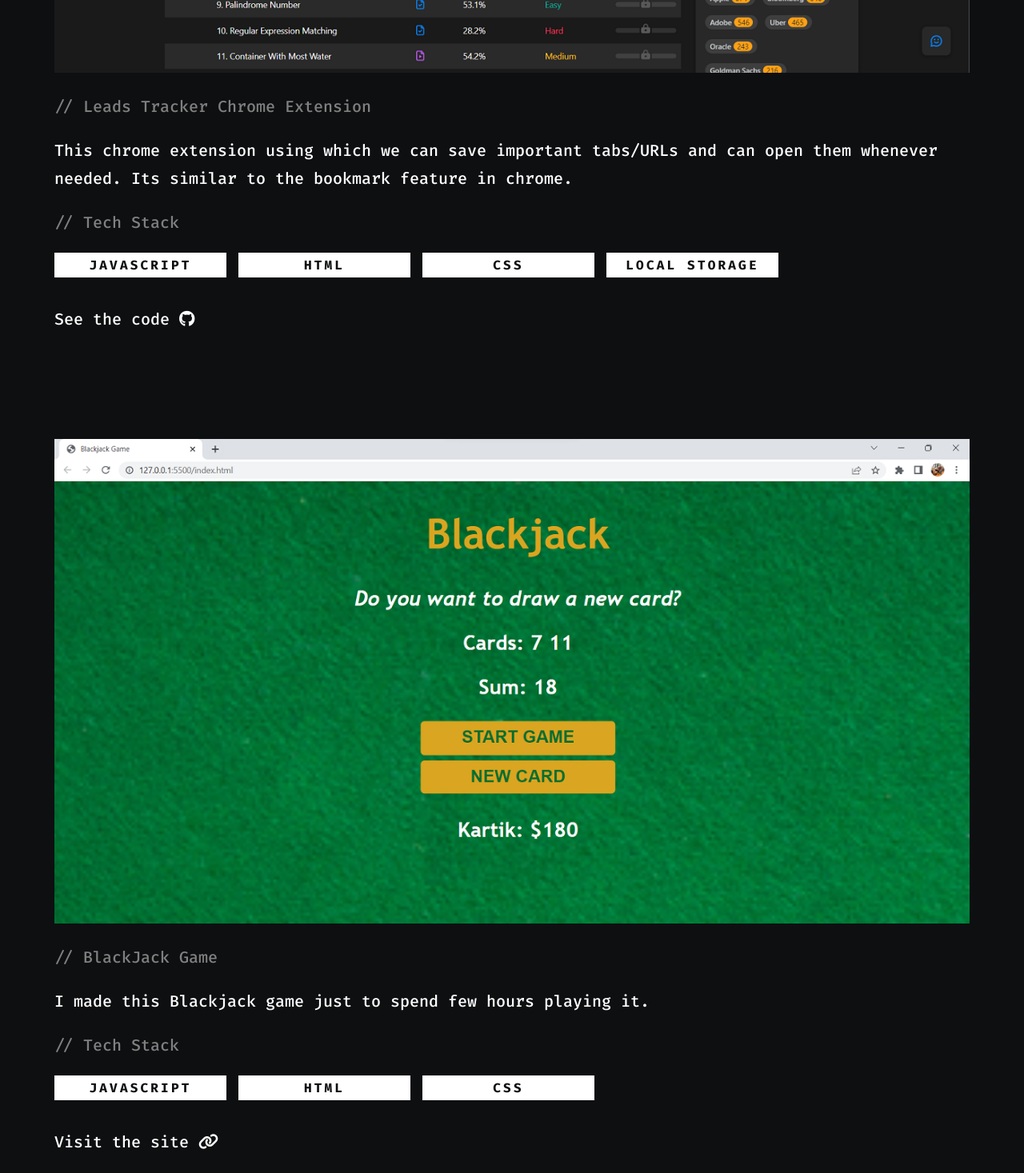
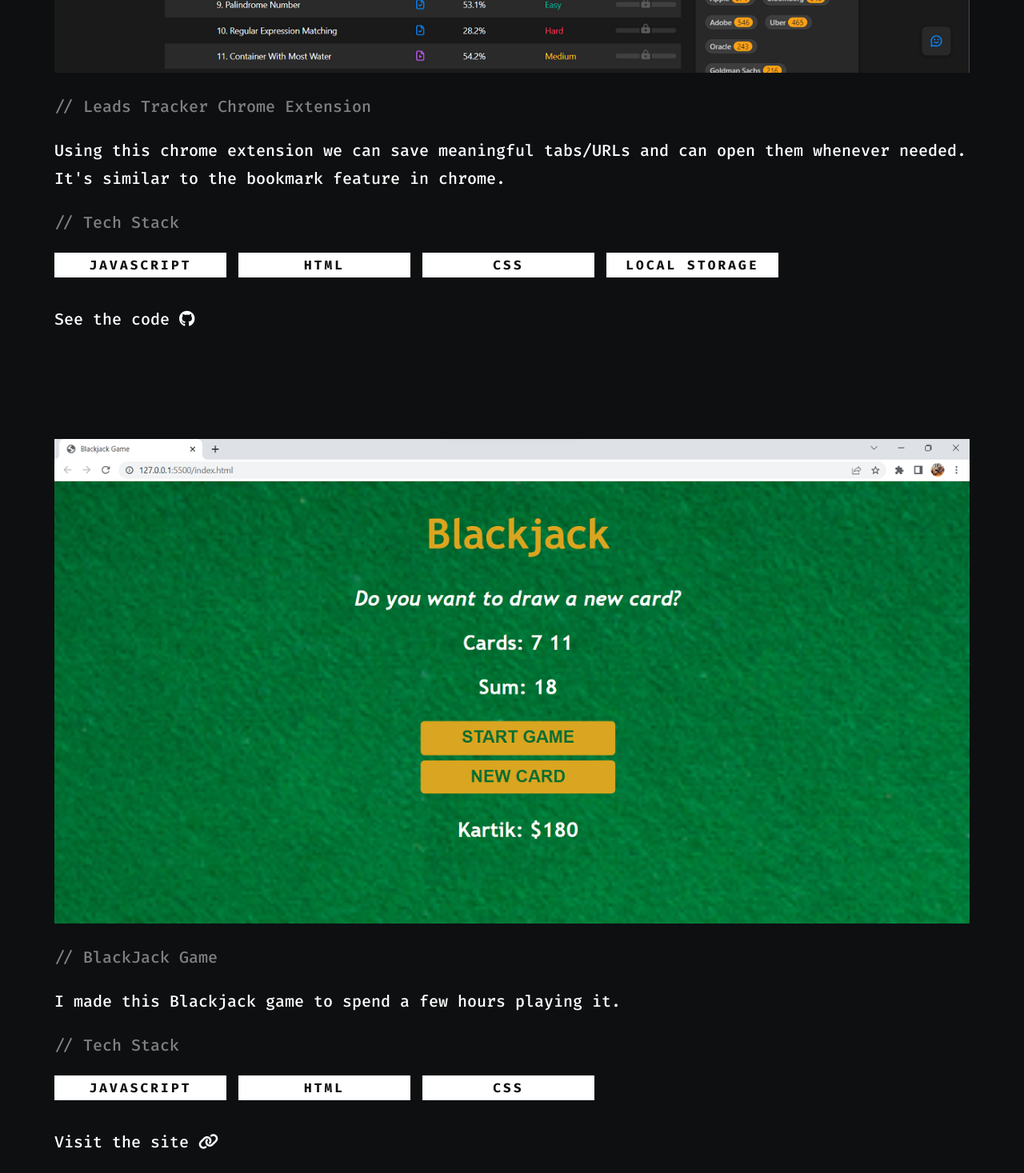
Before and after one commit to KartikBudania/portfolio, a React (Create React App) app: page / in a window 1280 px wide. Shown: the part 1476-2943 px from the top of the page at 80% size. Built offline with nearby package versions, Linux system fonts and the light colour scheme.

Commit message:
project details updated

```diff
--- a/src/Projects.js
+++ b/src/Projects.js
@@ -8,7 +8,7 @@ const Projects= ()=>{
                 <div className="project">
                     <img src="./leads.png" id="firstimg"></img>
                     <h2>// Leads Tracker Chrome Extension</h2>
-                    <h3>This chrome extension using which we can save important tabs/URLs and can open them whenever needed. Its similar to the bookmark feature in chrome.</h3>
+                    <h3>Using this chrome extension we can save meaningful tabs/URLs and can open them whenever needed. It's similar to the bookmark feature in chrome.</h3>
                     <h2>// Tech Stack</h2>
                     <ul className="stacks">
                         <li className="techstack">JAVASCRIPT</li>
@@ -21,7 +21,7 @@ const Projects= ()=>{
                 <div className="project">
                     <img src="./blackjack.png"></img>
                     <h2>// BlackJack Game</h2>
-                    <h3>I made this Blackjack game just to spend few hours playing it.</h3>
+                    <h3>I made this Blackjack game to spend a few hours playing it.</h3>
                     <h2>// Tech Stack</h2>
                     <ul className="stacks">
                         <li className="techstack">JAVASCRIPT</li>
```
